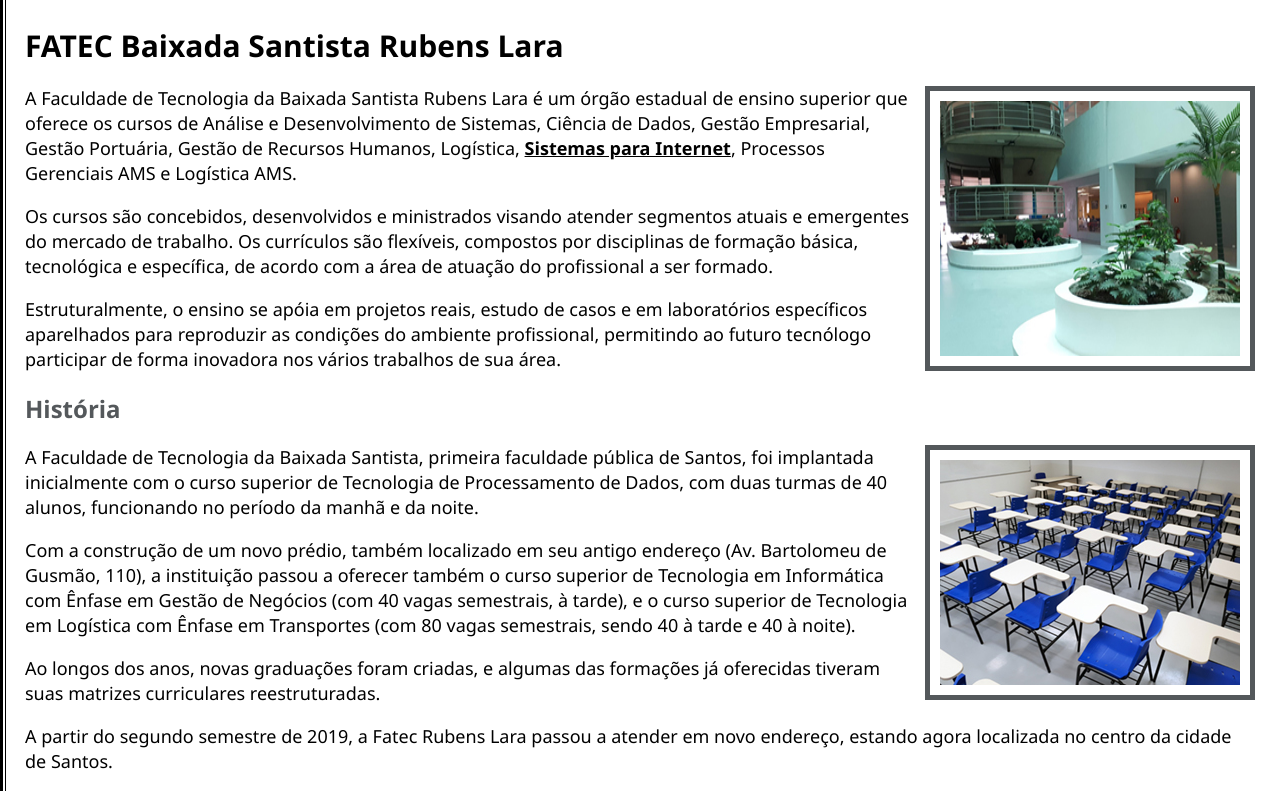
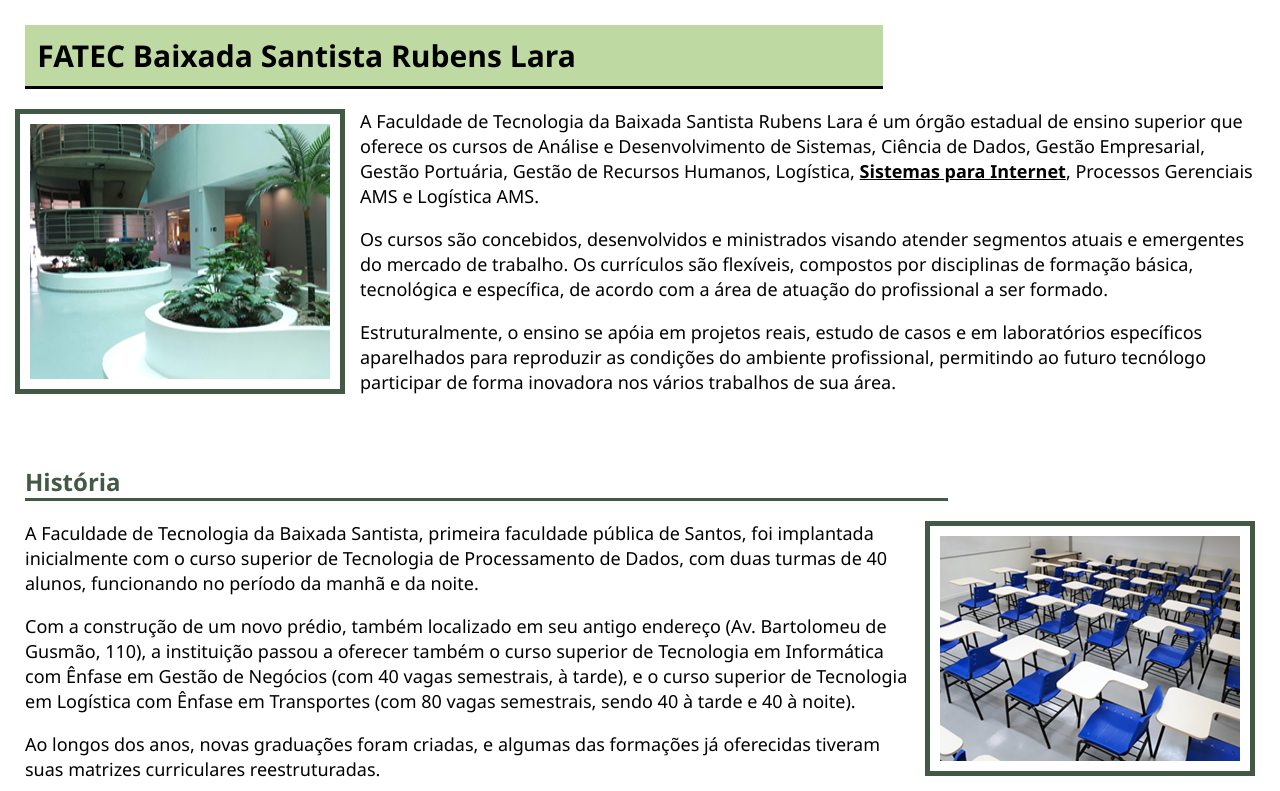
Before and after one commit to silvionavas/AulaSobrino, a plain HTML site: page Index.html in a window 1280 px wide. Shown: the top 791 px of the page. Drawn offline with Linux system fonts and the light colour scheme.

Commit message:
Aula 16/04

```diff
--- a/Index.html
+++ b/Index.html
@@ -13,48 +13,65 @@
     <h1>FATEC Baixada Santista Rubens Lara</h1>
 
     <p>
-        <a href="https://fatecrl.edu.br/">
-    <img src="imagens/fatec-rl-01.jpg"
-    alt="Saguão do prédio da Fatec Rubens Lara, com um jardim central." width="300" height="255">
+        <a class="destaqueEsqueda" href="https://fatecrl.edu.br/">
+            <img src="imagens/fatec-rl-01.jpg" alt="Saguão do prédio da Fatec Rubens Lara, com um jardim central."
+                width="300" height="255">
         </a>
     </p>
 
-    <p>A Faculdade de Tecnologia da Baixada Santista Rubens Lara é um órgão estadual de ensino superior que oferece os cursos de Análise e Desenvolvimento de Sistemas, Ciência de Dados, Gestão Empresarial, Gestão Portuária, Gestão de Recursos Humanos, Logística, <a href="sistemas-para-internet.html"> Sistemas para Internet</a>, Processos Gerenciais AMS e Logística AMS.</p>
+    <p>A Faculdade de Tecnologia da Baixada Santista Rubens Lara é um órgão estadual de ensino superior que oferece os
+        cursos de Análise e Desenvolvimento de Sistemas, Ciência de Dados, Gestão Empresarial, Gestão Portuária, Gestão
+        de Recursos Humanos, Logística, <a href="sistemas-para-internet.html"> Sistemas para Internet</a>, Processos
+        Gerenciais AMS e Logística AMS.</p>
 
-    <p>Os cursos são concebidos, desenvolvidos e ministrados visando atender segmentos atuais e emergentes do mercado de trabalho. Os currículos são flexíveis, compostos por disciplinas de formação básica, tecnológica e específica, de acordo com a área de atuação do profissional a ser formado.</p>
+    <p>Os cursos são concebidos, desenvolvidos e ministrados visando atender segmentos atuais e emergentes do mercado de
+        trabalho. Os currículos são flexíveis, compostos por disciplinas de formação básica, tecnológica e específica,
+        de acordo com a área de atuação do profissional a ser formado.</p>
 
-    <p>Estruturalmente, o ensino se apóia em projetos reais, estudo de casos e em laboratórios específicos aparelhados para reproduzir as condições do ambiente profissional, permitindo ao futuro tecnólogo participar de forma inovadora nos vários trabalhos de sua área.</p>
+    <p>Estruturalmente, o ensino se apóia em projetos reais, estudo de casos e em laboratórios específicos aparelhados
+        para reproduzir as condições do ambiente profissional, permitindo ao futuro tecnólogo participar de forma
+        inovadora nos vários trabalhos de sua área.</p>
 
     <h2>História</h2>
 
     <p>
-        <image src="imagens/fatec-rl-02.jpg"
+        <img class="destaqueDireita" src="imagens/fatec-rl-02.jpg"
             alt="Sala de aula com carteiras organizadas em fileiras">
 
     </p>
 
-    <p>A Faculdade de Tecnologia da Baixada Santista, primeira faculdade pública de Santos, foi implantada inicialmente com o curso superior de Tecnologia de Processamento de Dados, com duas turmas de 40 alunos, funcionando no período da manhã e da noite.</p>
+    <p>A Faculdade de Tecnologia da Baixada Santista, primeira faculdade pública de Santos, foi implantada inicialmente
+        com o curso superior de Tecnologia de Processamento de Dados, com duas turmas de 40 alunos, funcionando no
+        período da manhã e da noite.</p>
 
-    <p>Com a construção de um novo prédio, também localizado em seu antigo endereço (Av. Bartolomeu de Gusmão, 110), a instituição passou a oferecer também o curso superior de Tecnologia em Informática com Ênfase em Gestão de Negócios (com 40 vagas semestrais, à tarde), e o curso superior de Tecnologia em Logística com Ênfase em Transportes (com 80 vagas semestrais, sendo 40 à tarde e 40 à noite).</p>
+    <p>Com a construção de um novo prédio, também localizado em seu antigo endereço (Av. Bartolomeu de Gusmão, 110), a
+        instituição passou a oferecer também o curso superior de Tecnologia em Informática com Ênfase em Gestão de
+        Negócios (com 40 vagas semestrais, à tarde), e o curso superior de Tecnologia em Logística com Ênfase em
+        Transportes (com 80 vagas semestrais, sendo 40 à tarde e 40 à noite).</p>
 
-    <p>Ao longos dos anos, novas graduações foram criadas, e algumas das formações já oferecidas tiveram suas matrizes curriculares reestruturadas.</p>
+    <p>Ao longos dos anos, novas graduações foram criadas, e algumas das formações já oferecidas tiveram suas matrizes
+        curriculares reestruturadas.</p>
 
-    <p>A partir do segundo semestre de 2019, a Fatec Rubens Lara passou a atender em novo endereço, estando agora localizada no centro da cidade de Santos.</p>
+    <p>A partir do segundo semestre de 2019, a Fatec Rubens Lara passou a atender em novo endereço, estando agora
+        localizada no centro da cidade de Santos.</p>
 
     <h2>Missão da instituição e suas perspectivas</h2>
 
     <p><em>
-        Promover a educação pública profissional e tecnológica dentro de referenciais de excelência, visando o desenvolvimento tecnológico, econômico e social do Estado de São Paulo.
+            Promover a educação pública profissional e tecnológica dentro de referenciais de excelência, visando o
+            desenvolvimento tecnológico, econômico e social do Estado de São Paulo.
         </em></p>
 
     <h2>Calendário Letivo</h2>
 
-        <p><a href="pdfs/calendario-1-2024.pdf" target="_blank">Baixe aqui o calendário letivo do primeiro semestre de 2024.</a></p>
+    <p><a href="pdfs/calendario-1-2024.pdf" target="_blank">Baixe aqui o calendário letivo do primeiro semestre de
+            2024.</a></p>
 
 
     <h2>Lista de cursos oferecidos</h2>
     <ul>
-        <li><a href="https://fatecrl.edu.br/cursos/analise-e-desenvolvimento-de-sistemas"> Análise e Desenvolvimento de Sistema</a></li>
+        <li><a href="https://fatecrl.edu.br/cursos/analise-e-desenvolvimento-de-sistemas"> Análise e Desenvolvimento de
+                Sistema</a></li>
         <li><a href="https://fatecrl.edu.br/cursos/ciencia-de-dados">Ciência de Dados</a></li>
         <li><a href="https://fatecrl.edu.br/cursos/gestao-empresarial">Gestão Empresarial</a></li>
         <li><a href="https://fatecrl.edu.br/cursos/gestao-portuaria">Portuária</a></li>
@@ -73,48 +90,51 @@
 
         <thead>
             <tr>
-                <th>Curso</th><th>Diurno</th><th>Vespertino</th><th>Noite</th>
+                <th>Curso</th>
+                <th>Diurno</th>
+                <th>Vespertino</th>
+                <th>Noite</th>
             </tr>
         </thead>
 
         <tbody>
 
-        <tr>
+            <tr class="linhasPrimarias">
                 <td>Análise e Desenvolvimento de Sistema</td>
                 <td>36</td>
                 <td></td>
                 <td>36</td>
             </tr>
 
-        <tr>
+            <tr class="linhasAlternadas">
                 <td>Ciência de Dados</td>
                 <td>28</td>
                 <td></td>
                 <td></td>
             </tr>
 
-        <tr>
+            <tr class="linhasPrimarias">
                 <td>Gestão de Recursos Humanos</td>
                 <td></td>
                 <td></td>
                 <td>36</td>
             </tr>
 
-        <tr>
+            <tr class="linhasAlternadas">
                 <td>Gestão Empresarial</td>
                 <td>28</td>
                 <td></td>
                 <td></td>
             </tr>
 
-        <tr>
+            <tr class="linhasPrimarias">
                 <td>Gestão Portuária</td>
                 <td>28</td>
                 <td></td>
                 <td>36</td>
             </tr>
 
-        <tr>
+            <tr class="linhasAlternadas">
                 <td>Logística</td>
                 <td>28</td>
                 <td></td>
--- a/style.css
+++ b/style.css
@@ -2,19 +2,28 @@
     font-family: 'Segoe UI', Tahoma, Geneva, Verdana, sans-serif;
     font-size: 18px;
     /* background-color: black; */
-    background-image:url(imagens/fundo.png) ;
+    /* background-image:url(imagens/fundo.png) ; */
     background-repeat: repeat-y;
     margin: 25px;
+    /* background-color: #f5e0b3; */
 }
 
 h1 {
     font-size: 30px;
+    border-bottom: 3px solid #000000;
+    width:fit-content;
+    background-color: #bfd9a2;
+    padding: 10px 25% 10px 1% ;
     /* font-weight: 100; */
 }
 
 h2 {
     font-size: 24px;
-    color: #54585b;
+    color: #425a45;
+    padding-top: 50px;
+    border-bottom: 3px solid #425a45;
+    width:75%;
+    /* width:fit-content; */
 }
 
 a {
@@ -27,9 +36,7 @@
 }
 
 img {
-    float: right;
-    margin: 0px 0px 5px 15px;
-    border: 5px solid #54585b;
+    border: 5px solid #425a45;
     padding: 10px;
 }
 
@@ -41,7 +48,6 @@
     font-family: 'Century Gothic';
     font-size: 18px;
     border:1px solid black;
-    background: #FFFFF0;
     border-radius: 5px;
     /* border-collapse: collapse; */
 }
@@ -67,3 +73,21 @@
     border-radius: 10px;
     margin-bottom: 1px;
 }
+
+table tr.linhasAlternadas{
+    background-color: #d3e6bc;
+}
+
+table tr.linhasPrimarias{
+    background: #FFFFF0;
+}
+
+.destaqueEsqueda {
+    float: left;
+    margin: 0px 15px 5px -10px;
+}
+
+.destaqueDireita{
+    float: right;
+    margin: 0px 0px 5px 15px;
+}
```
Lines whose indentation alone changed are shown as unchanged.
